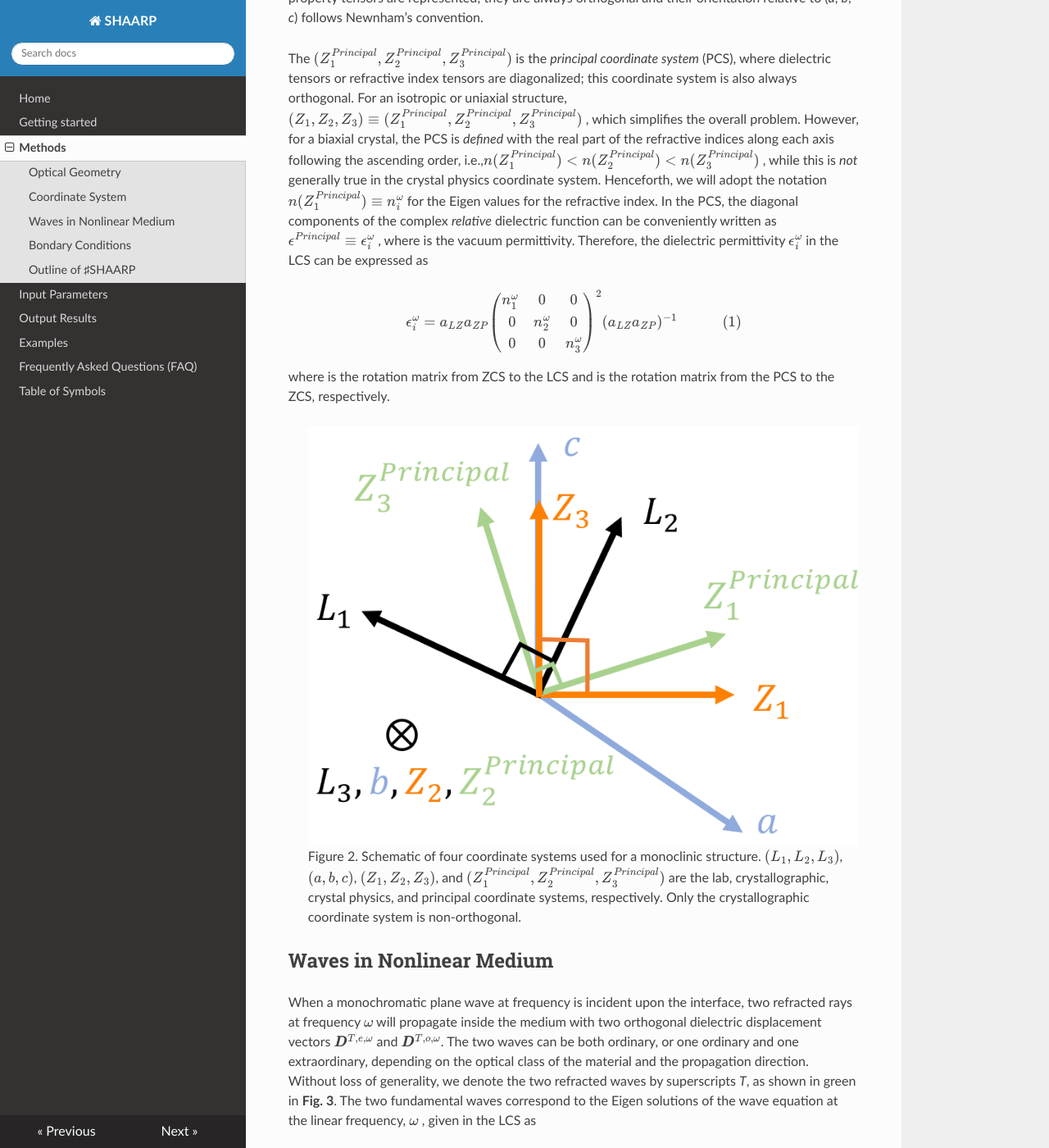
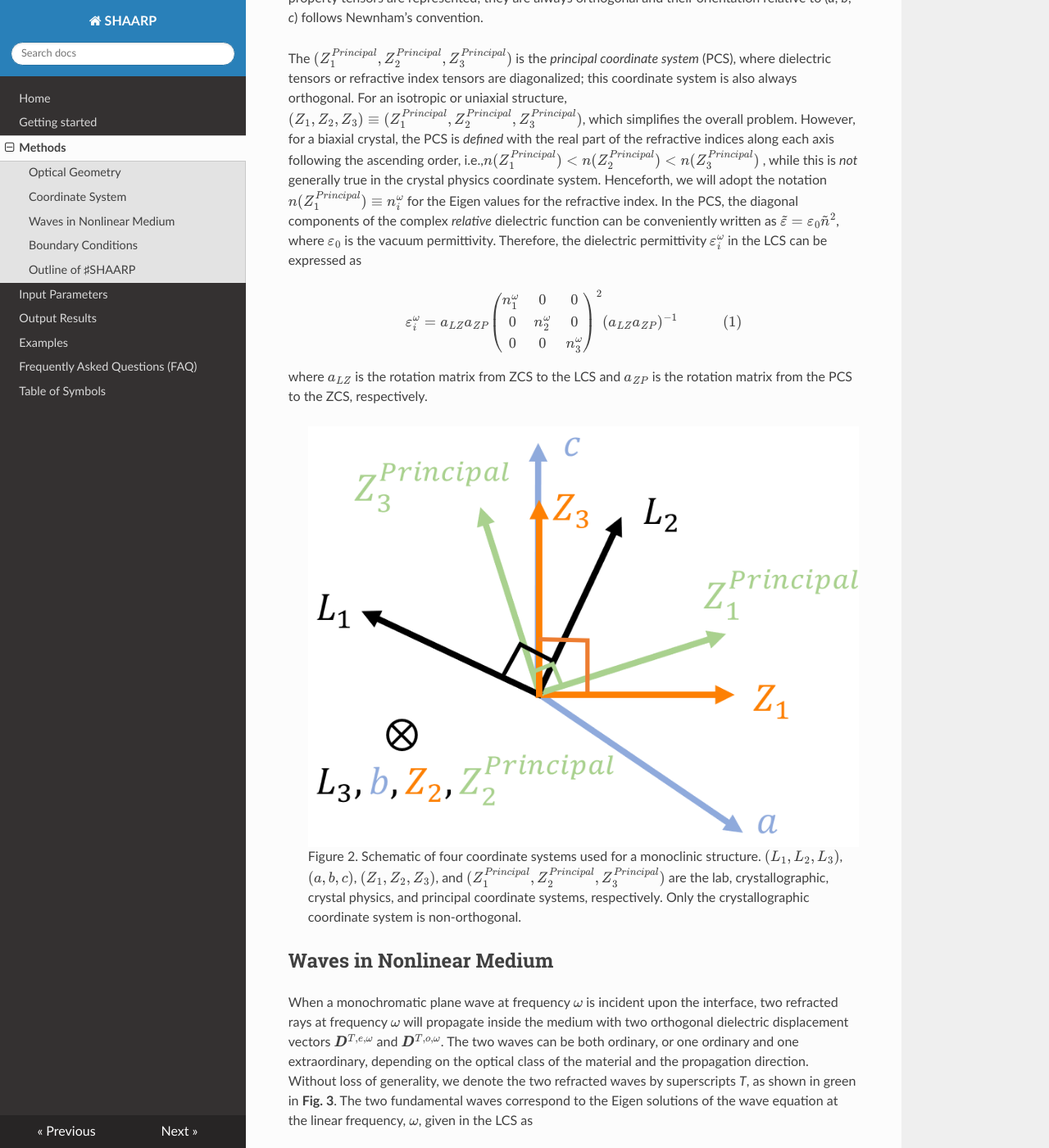
Before and after one commit to Rui-Zu/SHAARP, an MkDocs documentation site: the page built from docs/methods.md, in a window 1280 px wide and 1400 px high, scrolled down 1554 px. Shown: the whole window at 82% size. Built offline with MkDocs 1.6.1, drawn with Linux system fonts in a browser that asks for light colours; nearby versions of some CDN libraries; formulas are drawn with MathJax 3; some of the changed text lies outside the part shown.

Commit message:
Add files via upload

```diff
--- a/docs/methods.md
+++ b/docs/methods.md
@@ -5,7 +5,7 @@
 
 While rotating the incident polarization ($E$$^i$($\phi$)), polarized SH intensities are collected as a function of the azimuthal angle . **Fig. 1b** depicts the collection of _p_ and _s_ polarized SH intensities ($I_p^{2\omega} (\varphi)$ and $I_s^{2\omega} (\varphi)$) and **Fig. 1e** illustrate the SH intensities polarized both parallel and perpendicular to the incident fundamental polarization ($I$$_\parallel$$^2$$^\omega$ ($\varphi$) and $I$$_\perp$$^2$$^\omega$ ($\varphi$)) if projected in $s - p$ plane. Here,  _s_ and _p_ describes the electrical fields of electromagnetic waves within and perpendicular to the plane of incidence ($L_1 - L_3$ plane), respectively.
 
-The former geometry is commonly achieved with a rotating halfwave plate and fixed analyzer while the latter geometry can be achieved by simply rotating the crystal or rotating the halfwave plate and analyzer simultaneously. **Fig. 1c** and **f** demonstrate the SHG polar plots of GaAs (111) obtained at normal incident geometry which contain information of crystal symmetry, refractive indices at both  and  frequencies, and second-order nonlinear susceptibility.
+The former geometry is commonly achieved with a rotating halfwave plate and fixed analyzer, while the latter geometry can be achieved by simply rotating the crystal or rotating the halfwave plate and analyzer simultaneously. **Fig. 1c** and **f** demonstrate the SHG polar plots of GaAs (111) obtained at normal incident geometry which contain information of crystal symmetry, refractive indices at both $\omega$ and $2\omega$ frequencies, and second-order nonlinear susceptibility.
 
 
 >![MethodF1.png](img/MethodF1.png)
@@ -22,13 +22,13 @@ Looking at the atomic scale, the translation vectors of a unit cell of the cryst
 
 The $(Z_1,Z_2,Z_3)$ represent the _crystal_ _physics coordinate system_ (ZCS) in which the material property tensors are represented; they are always orthogonal and their orientation relative to (_a_, _b_, _c_) follows Newnham’s convention.
 
-The $(Z_1^{Principal},Z_2^{Principal},Z_3^{Principal})$ is the _principal coordinate system_ (PCS), where dielectric tensors or refractive index tensors are diagonalized; this coordinate system is also always orthogonal. For an isotropic or uniaxial structure, $(Z_1,Z_2,Z_3)\equiv (Z_1^{Principal},Z_2^{Principal},Z_3^{Principal})$ , which simplifies the overall problem. However, for a biaxial crystal, the PCS is _defined_ with the real part of the refractive indices along each axis following the ascending order, i.e.,$n(Z_1^{Principal})<n(Z_2^{Principal})<n(Z_3^{Principal})$ , while this is _not_ generally true in the crystal physics coordinate system. Henceforth, we will adopt the notation $n(Z_1^{Principal}) \equiv n_i^{\omega}$  for the Eigen values for the refractive index. In the PCS, the diagonal components of the complex _relative_ dielectric function can be conveniently written as $\epsilon^{Principal} \equiv \epsilon_i^{\omega}$ , where  is the vacuum permittivity. Therefore, the dielectric permittivity $\epsilon_i^{\omega}$ in the LCS can be expressed as
+The $(Z_1^{Principal},Z_2^{Principal},Z_3^{Principal})$ is the _principal coordinate system_ (PCS), where dielectric tensors or refractive index tensors are diagonalized; this coordinate system is also always orthogonal. For an isotropic or uniaxial structure, $(Z_1,Z_2,Z_3)\equiv (Z_1^{Principal},Z_2^{Principal},Z_3^{Principal})$, which simplifies the overall problem. However, for a biaxial crystal, the PCS is _defined_ with the real part of the refractive indices along each axis following the ascending order, i.e.,$n(Z_1^{Principal})<n(Z_2^{Principal})<n(Z_3^{Principal})$ , while this is _not_ generally true in the crystal physics coordinate system. Henceforth, we will adopt the notation $n(Z_1^{Principal}) \equiv n_i^{\omega}$ for the Eigen values for the refractive index. In the PCS, the diagonal components of the complex _relative_ dielectric function can be conveniently written as $\tilde\varepsilon =\varepsilon_0 \tilde{n}^2$, where $\varepsilon_0$ is the vacuum permittivity. Therefore, the dielectric permittivity $\varepsilon_i^{\omega}$ in the LCS can be expressed as
 
 $$
-\epsilon_i^{\omega} = a_{LZ}a_{ZP}\begin{pmatrix} n_1^{\omega}&0&0 \\\ 0&n_2^{\omega}&0 \\\ 0&0&n_3^{\omega}\end{pmatrix}^2(a_{LZ}a_{ZP})^{-1}\hspace{3em}(1)
+\varepsilon_i^{\omega} = a_{LZ}a_{ZP}\begin{pmatrix} n_1^{\omega}&0&0 \\\ 0&n_2^{\omega}&0 \\\ 0&0&n_3^{\omega}\end{pmatrix}^2(a_{LZ}a_{ZP})^{-1}\hspace{3em}(1)
 $$
 
-where  is the rotation matrix from ZCS to the LCS and  is the rotation matrix from the PCS to the ZCS, respectively.
+where $a_{LZ}$ is the rotation matrix from ZCS to the LCS and $a_{ZP}$ is the rotation matrix from the PCS to the ZCS, respectively.
 
 >![MethodF2.png](img/MethodF2.png)
 >Figure 2. Schematic of four coordinate systems used for a monoclinic structure. $(L_1,L_2,L_3)$, $(a,b,c)$, $(Z_1,Z_2,Z_3)$, and $(Z_1^{Principal},Z_2^{Principal},Z_3^{Principal})$ are the lab, crystallographic, crystal physics, and principal coordinate systems, respectively. Only the crystallographic coordinate system is non-orthogonal.
@@ -50,10 +50,10 @@ $$
 \end{align}
 $$
 
-where $\varepsilon_{L_iL_j}^{\omega}$ represents the dielectric permittivity tensor at frequency $\omega$ in the LCS, and the $\mu^{\omega}$ represents the magnetic permeability tensor in the LCS at $\omega$. Typically $\mu^{\omega}\approx\mu_0$, the vacuum permittivity is assumed, but this is not a requirement; the above formulation is quite general and can accommodate the full anisotropic magnetic permeability tensor of the material if so desired. In general, the anisotropic dielectric permittivity and magnetic permeability tensors of the medium are not diagonalized in the lab coordinates (LCS). Therefore, the non-collinearity between $\pmb{E}$ and $\pmb{D}$, as well as $\pmb{B}$ and $\pmb{H}$ results in two non-overlapping orthogonal relations ($\pmb{k}$, $\pmb{D}$, $\pmb{B}$) and ($\pmb{S}$, $\pmb{E}$, $\pmb{H}$). Here, $\pmb{k}$, $\pmb{D}$, $\pmb{B}$, $\pmb{S}$, $\pmb{E}$, and $\pmb{H}$ are wavevector, dielectric displacement, magnetic induction, Poynting vector, electric field and magnetic field intensity. Note that $\pmb{E}$ and $\pmb{H}$ are not necessarily normal to the wavevector $\pmb{k}$ inside the medium.
+where $\varepsilon_{L_iL_j}^{\omega}$ represents the dielectric permittivity tensor at frequency $\omega$ in the LCS, and the $\mu^{\omega}$ represents the magnetic permeability tensor in the LCS at $\omega$. Typically, $\mu^{\omega}\approx\mu_0$, the vacuum permittivity is assumed, but this is not a requirement; the above formulation is quite general and can accommodate the full anisotropic magnetic permeability tensor of the material if so desired. In general, the anisotropic dielectric permittivity and magnetic permeability tensors of the medium are not diagonalized in the lab coordinates (LCS). Therefore, the non-collinearity between $\pmb{E}$ and $\pmb{D}$, as well as $\pmb{B}$ and $\pmb{H}$ results in two non-overlapping orthogonal relations ($\pmb{k}$, $\pmb{D}$, $\pmb{B}$) and ($\pmb{S}$, $\pmb{E}$, $\pmb{H}$). Here, $\pmb{k}$, $\pmb{D}$, $\pmb{B}$, $\pmb{S}$, $\pmb{E}$, and $\pmb{H}$ are wavevector, dielectric displacement, magnetic induction, Poynting vector, electric field and magnetic field intensity. Note that $\pmb{E}$ and $\pmb{H}$ are not necessarily normal to the wavevector $\pmb{k}$ inside the medium.
 
 >![MethodF3.png](img/MethodF3.png)
->Figure 3. Schematic example of different waves at both  and  frequencies for the specific measurement geometry where the optic axis of a uniaxial crystal is chosen to lie in the incidence plane. (Note that ♯SHAARP can in general handle an arbitrary orientation of the optic axes with respect to the incidence plane).  The green and blue rays are homogeneous waves at $\omega$ and $2\omega$ frequency. The red ray are the inhomogeneous waves at $2\omega$.
+>Figure 3. Schematic example of different waves at both $\omega$ and $2\omega$ frequencies for the specific measurement geometry where the optic axis of an uniaxial crystal is chosen to lie in the incidence plane. (Note that ♯SHAARP can in general handle an arbitrary orientation of the optic axes with respect to the incidence plane).  The green and blue rays are homogeneous waves at $\omega$ and $2\omega$ frequency. The red ray are the inhomogeneous waves at $2\omega$.
 
 The second-order nonlinear susceptibility induces a nonlinear polarization and thus radiates nonlinear source waves at $2\omega$ frequency. The source wave at $2\omega$ frequency can be written as,
 
@@ -104,7 +104,7 @@ $$
 \end{align}
 $$
 
-## Bondary Conditions
+## Boundary Conditions
 Boundary conditions are important to accurately determine the propagation directions and the field strengths of waves. To satisfy the momentum conservation at both $\omega$ and $2\omega$ frequencies, it is required that
 
 $$
@@ -136,7 +136,7 @@ $$
 where superscripts $e$ and $o$ represent homogeneous waves at $2\omega$ and $ee$, $oo$ and $eo$ are inhomogeneous waves at $2\omega$ due to wave mixing. Using **Eq. (7)** - **(10)**, $E^{R,2\omega}$ and $E^{T,2\omega}$ can be calculated.
 
 ## Outline of ♯SHAARP
-A flowchart illustrating the procedure for solving the equations and boundary conditions for the $\omega$ and $2\omega$ waves mentioned above is presented in **Fig. 4.** The [table of symbols](table.md) summarizes all the relevant input and output variables in ♯SHAARP. The two refracted linear waves are described by solving **Eq. (2)**. Their actual field strengths can be obtained by using the boundary conditions at the fundamental frequency,$\omega$ . Given **Eqs. 3** and **4**, two homogeneous waves and three inhomogeneous waves at $2\omega$ can be uniquely determined. Following the boundary condition analysis at $2\omega$, an analytical equation for the second harmonic response can be derived and used for polar plots simulations as well as for fitting experimental polar plots and extracting intrinsic SHG susceptibilities.
+A flowchart illustrating the procedure for solving the equations and boundary conditions for the $\omega$ and $2\omega$ waves mentioned above is presented in **Fig. 4.** The [table of symbols](table.md) summarizes all the relevant input and output variables in ♯SHAARP. The two refracted linear waves are described by solving **Eq. (2)**. Their actual field strengths can be obtained by using the boundary conditions at the fundamental frequency, $\omega$. Given **Eqs. 3** and **4**, two homogeneous waves and three inhomogeneous waves at $2\omega$ can be uniquely determined. Following the boundary condition analysis at $2\omega$, an analytical equation for the second harmonic response can be derived and used for polar plots simulations as well as for fitting experimental polar plots and extracting intrinsic SHG susceptibilities.
 
 >![MethodF4.png](img/MethodF4.png)
 >Figure 4. Flowchart illustrating the key steps in deriving the polarized second harmonic fields generated by a nonlinear medium.
```
Also changed, not shown: other parts of docs/methods.md (+1 -1 lines), 1 other file.
